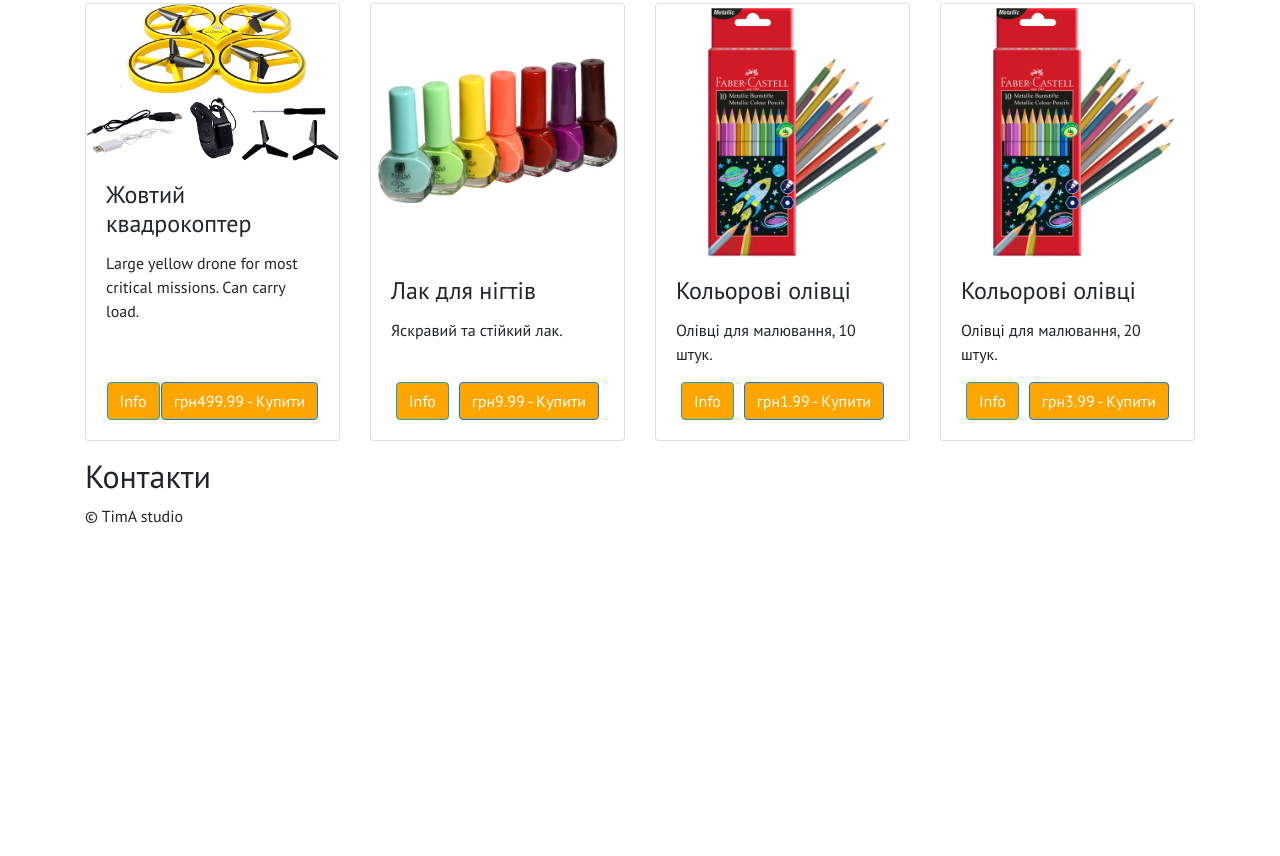
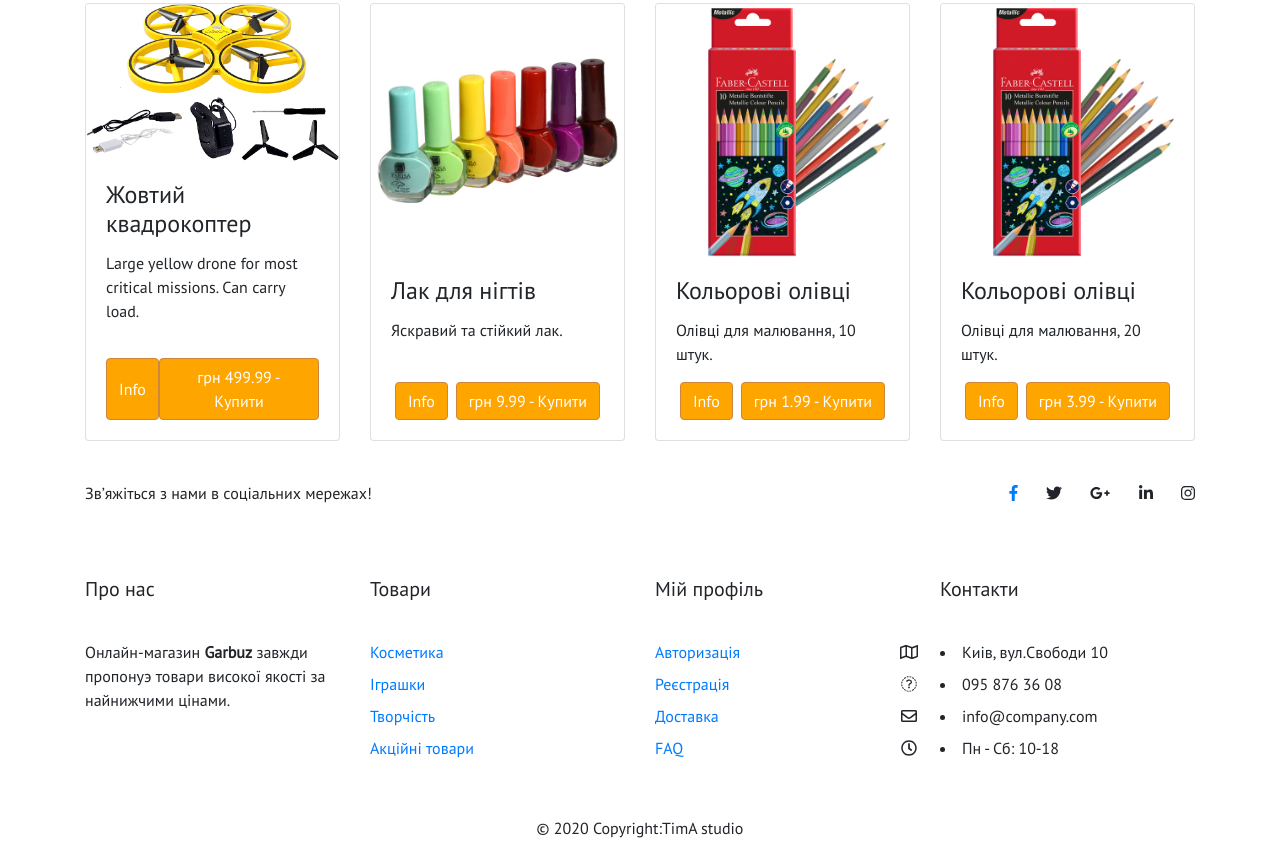
Before and after one commit to AndreyTym/online-shop-garbuz, a website: page index.html in a window 1280 px wide. Shown: the part 979-1835 px from the top of the page. Before the commit the page ends 1523 px from the top, so only its background shows below. Drawn offline with nearby package versions, Linux system fonts and the light colour scheme; files whose address does not match are found by name.

Commit message:
added footer

```diff
--- a/css/style.css
+++ b/css/style.css
@@ -49,8 +49,18 @@ body {
 } */
 .btn.btn-info {
   background-color: orange;
+  border-color: peru;
 }
 
 .btn.btn-primary {
   background-color: orange;
+  border-color: peru;
 }
+.btn.btn-outline-success {
+  color: orange;
+  border-color: ;
+}
+
+.btn.btn-secondary {
+  background-color: rgb(100, 79, 79);
+}
--- a/index.html
+++ b/index.html
@@ -47,26 +47,25 @@
                   aria-expanded="false"
                 >
                   Товари
-                </a> -->
-                <!-- <div class="dropdown-menu" aria-labelledby="navbarDropdown">
+                </a>
+                <div class="dropdown-menu" aria-labelledby="navbarDropdown">
                   <a class="dropdown-item" href="#cosmetic">Косметика</a>
                   <a class="dropdown-item" href="#toys">Іграшки</a>
                   <a class="dropdown-item" href="#art">Творчість</a>
                   <div class="dropdown-divider"></div>
                   <a class="dropdown-item" href="#">Знижки</a>
-                </div> -->
-              <!-- </li> -->
+                </div>
+              </li> -->
+               <li class="nav-item active">
+                <a class="nav-link" href="#products"
+                  >Товари <span class="sr-only">(products)</span></a>
+              </li>
               <li class="nav-item active">
-                <a class="nav-link" href="#products"
-                  >Товари <span class="sr-only">(products)</span></a
-                >
-              </li> <li class="nav-item active">
                 <a class="nav-link" href="#delivery"
-                  >Доставка </a
-                >
+                  >Доставка </a>
               </li>
               <li class="nav-item">
-                <a class="nav-link" href="#contacts">Контакти</a>
+                <a class="nav-link" href="#contacts">Контакти <span class="sr-only">(products)</span></a>
               </li>
 
               <li class="nav-item">
@@ -85,7 +84,7 @@
               </li>
             </ul>
         </div>
-            <form class="form-inline my-2 my-lg-0">
+            <!-- <form class="form-inline my-2 my-lg-0">
               <input
                 class="form-control mr-sm-2"
                 type="search"
@@ -97,8 +96,9 @@
                 type="submit"
               >
                 Пошук
-              </button></div>
-            </form>
+              </button>
+            </form>  -->
+            </div>
         </nav>
       </div>
       <div id="carousel" class="carousel slide" data-ride="carousel">
@@ -161,10 +161,160 @@
         </div>
       </section>
     </main>
-    <footer class="container">
+    <!-- <footer class="container">
         <h2 id="contacts">Контакти</h2>
         <p>© TimA studio</a></p>
-      </footer>
+      </footer> -->
+      <!-- Footer -->
+<footer class="footer-page">
+
+  <div class="color-primary">
+    <div class="container">
+
+      <!-- Grid row-->
+      <div class="row py-4 d-flex align-items-center">
+
+        <!-- Grid column -->
+        <div class="col-md-6 col-lg-5 text-center text-md-left mb-4 mb-md-0">
+          <h6 class="mb-0">Зв’яжіться з нами в соціальних мережах!</h6>
+        </div>
+        <!-- Grid column -->
+
+        <!-- Grid column -->
+        <div class="col-md-6 col-lg-7 text-center text-md-right">
+
+          <!-- Facebook -->
+          <a class="fb-ic" target="_blank" href="https://www.facebook.com/profile.php?id=100007855986081">
+            <i class="fab fa-facebook-f white-text mr-4">
+            </i>
+                     </a>
+          <!-- Twitter -->
+          <a class="tw-ic">
+            <i class="fab fa-twitter white-text mr-4"> </i>
+          </a>
+          <!-- Google +-->
+          <a class="gplus-ic">
+            <i class="fab fa-google-plus-g white-text mr-4"> </i>
+          </a>
+          <!--Linkedin -->
+          <a class="li-ic">
+            <i class="fab fa-linkedin-in white-text mr-4"> </i>
+          </a>
+          <!--Instagram-->
+          <a class="ins-ic">
+            <i class="fab fa-instagram white-text"> </i>
+          </a>
+
+        </div>
+        <!-- Grid column -->
+
+      </div>
+      <!-- Grid row-->
+
+    </div>
+  </div>
+
+  <!-- Footer Links -->
+  <div class="container text-center text-md-left pt-4 pt-md-5">
+
+    <!-- Grid row -->
+    <div class="row mt-1 mt-md-0 mb-4 mb-md-0">
+
+      <!-- Grid column -->
+      <div class="col-md-3 mx-auto mt-3 mt-md-0 mb-0 mb-md-4">
+
+        <!-- Links -->
+        <h5>Про нас</h5>
+        <hr class="color-primary mb-4 mt-0 d-inline-block mx-auto w-60">
+
+        <p class="foot-desc mb-0">Онлайн-магазин <strong>Garbuz</strong> завжди пропонуэ товари високої якості за найнижчими цінами.</p>
+
+      </div>
+      <!-- Grid column -->
+
+      <hr class="clearfix w-100 d-md-none">
+
+      <!-- Grid column -->
+      <div class="col-md-3 mx-auto mt-3 mt-md-0 mb-0 mb-md-4">
+
+        <!-- Links -->
+        <h5>Товари</h5>
+        <hr class="color-primary mb-4 mt-0 d-inline-block mx-auto w-60">
+
+        <ul class="list-unstyled foot-desc">
+          <li class="mb-2">
+            <a href="#!">Косметика</a>
+          </li>
+          <li class="mb-2">
+            <a href="#!">Іграшки</a>
+          </li>
+          <li class="mb-2">
+            <a href="#!">Творчість</a>
+          </li>
+          <li class="mb-2">
+            <a href="#!">Акційні товари</a>
+          </li>
+        </ul>
+
+      </div>
+      <!-- Grid column -->
+
+      <hr class="clearfix w-100 d-md-none">
+
+      <!-- Grid column -->
+      <div class="col-md-3 mx-auto mt-3 mt-md-0 mb-0 mb-md-4">
+
+        <!-- Links -->
+        <h5>Мій профіль</h5>
+        <hr class="color-primary mb-4 mt-0 d-inline-block mx-auto w-60">
+
+        <ul class="list-unstyled foot-desc">
+          <li class="mb-2">
+            <a href="#!">Авторизація</a>
+          </li>
+          <li class="mb-2">
+            <a href="#!">Реєстрація</a>
+          </li>
+          <li class="mb-2">
+            <a href="#!">Доставка</a>
+          </li>
+          <li class="mb-2">
+            <a href="#!">FAQ</a>
+          </li>
+        </ul>
+
+      </div>
+      <!-- Grid column -->
+
+      <hr class="clearfix w-100 d-md-none">
+
+      <!-- Grid column -->
+      <div class="col-md-3 mx-auto mt-3 mt-md-0 mb-0 mb-md-4">
+
+        <!-- Links -->
+        <h5 id="contacts">Контакти</h5>
+        <hr class="color-primary mb-4 mt-0 d-inline-block mx-auto w-60" href="#contacts>
+
+        <ul class="fa-ul foot-desc ml-4">
+          <li class="mb-2"><span class="fa-li"><i class="far fa-map"></i></span>Киів, вул.Свободи 10
+          </li>
+          <li class="mb-2"><span class="fa-li"><i class="fas fa-phone-alt"></i></span>095 876 36 08</li>
+          <li class="mb-2"><span class="fa-li"><i class="far fa-envelope"></i></span>info@company.com</li>
+          <li><span class="fa-li"><i class="far fa-clock"></i></span>Пн - Сб: 10-18</li>
+        </ul>
+
+      </div>
+      <!-- Grid column -->
+
+    </div>
+    <!-- Grid row -->
+
+  </div>
+  <div class="footer-copyright text-center py-3">© 2020 Copyright:TimA studio</div>
+
+
+</footer>
+
 <!-- Modal Product Info -->
 <div class="modal fade" id="productInfoModal" tabindex="-1" role="dialog" aria-labelledby="productInfoLabel" aria-hidden="true">
     <div class="modal-dialog" role="document">
--- a/js/cart.js
+++ b/js/cart.js
@@ -30,7 +30,7 @@ class Cart {
       total += product.price * this.cart[id];
       cartDomSting += `<div class="row" data-id="${id}">
                       <div class="col-5">${product.title}</div>
-                      <div class="col-3">${product.price}</div>
+                      <div class="col-3"> ${product.price}</div>
                       <div class="col-2">${this.cart[id]}</div>
                       <div class="col-1"><button data-id=${id} class="btn btn-sm plus">+</button></div>
                       <div class="col-1"><button data-id=${id} class="btn btn-sm minus">-</button></div>
@@ -40,7 +40,7 @@ class Cart {
     cartDomSting += `
                   <div class="row">
                       <div class="col-5"><strong>РАЗОМ</strong></div>
-                      <div class="col-3"><strong>$${total}</strong></div>
+                      <div class="col-3"><strong>грн ${total}</strong></div>
                   </div>
           </div>`;
     this.cartContainer.querySelector(
@@ -89,7 +89,7 @@ class Cart {
   }
   order(ev) {
     if (this.cartLength() === 0) {
-      window.showAlert("Please choose products to order", false);
+      window.showAlert("Будь ласка оберіть товари", false);
       return;
     }
     const form = this.cartContainer.querySelector(".form-contacts");
@@ -124,7 +124,7 @@ class Cart {
         })
         .catch((error) => showAlert("There is an error: " + error, false));
     } else {
-      window.showAlert("Please fill form correctly", false);
+      window.showAlert("Будь ласка, заповніть форму правильно", false);
     }
   }
 }
--- a/js/product-list.js
+++ b/js/product-list.js
@@ -24,7 +24,7 @@ class ProductList {
                             data-target="#productInfoModal" data-id="${product.id}">Info
                           </button>
                           <button class="btn btn-primary buy" data-id="${product.id}">
-                            грн${product.price} - Купити
+                            грн ${product.price} - Купити
                           </button>
                         </div>
                       </div>
@@ -63,7 +63,7 @@ class ProductList {
     modal.querySelector(".modal-body .card-text").innerText =
       product.description;
     const btnBuy = modal.querySelector("button.buy");
-    btnBuy.innerText = `грн${product.price} - Buy`;
+    btnBuy.innerText = `грн ${product.price} - Купити`;
     btnBuy.dataset.id = id;
   }
   handleProductBuyClick(event) {
```
